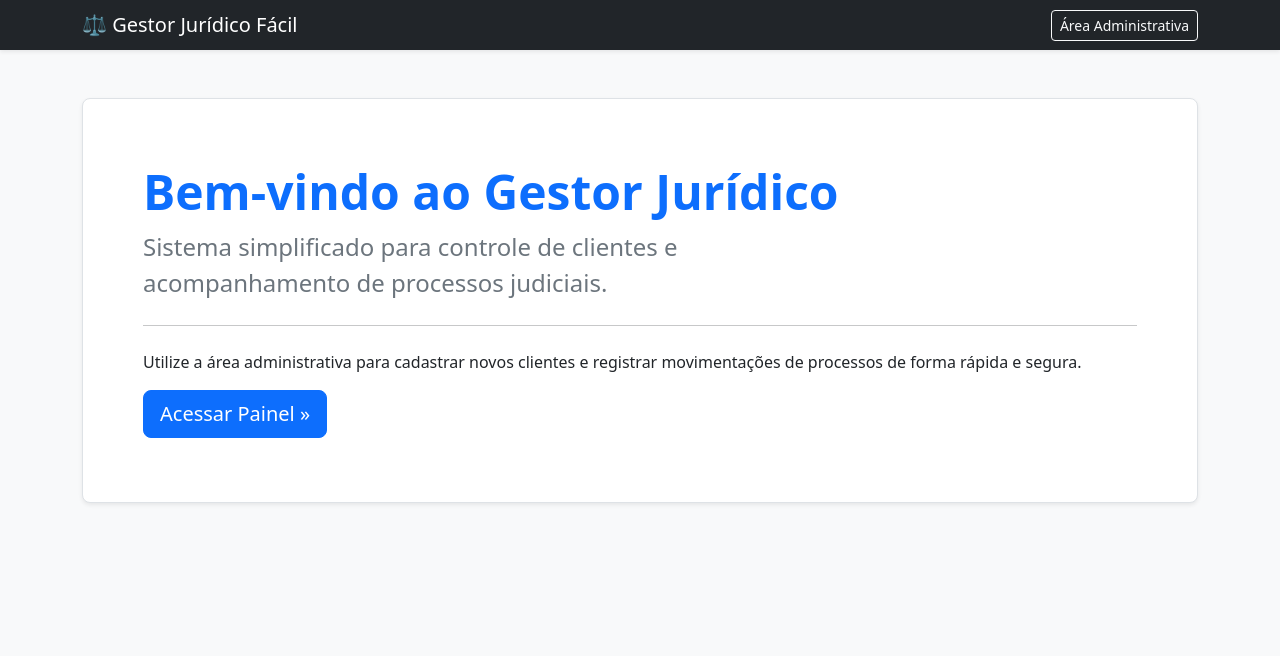
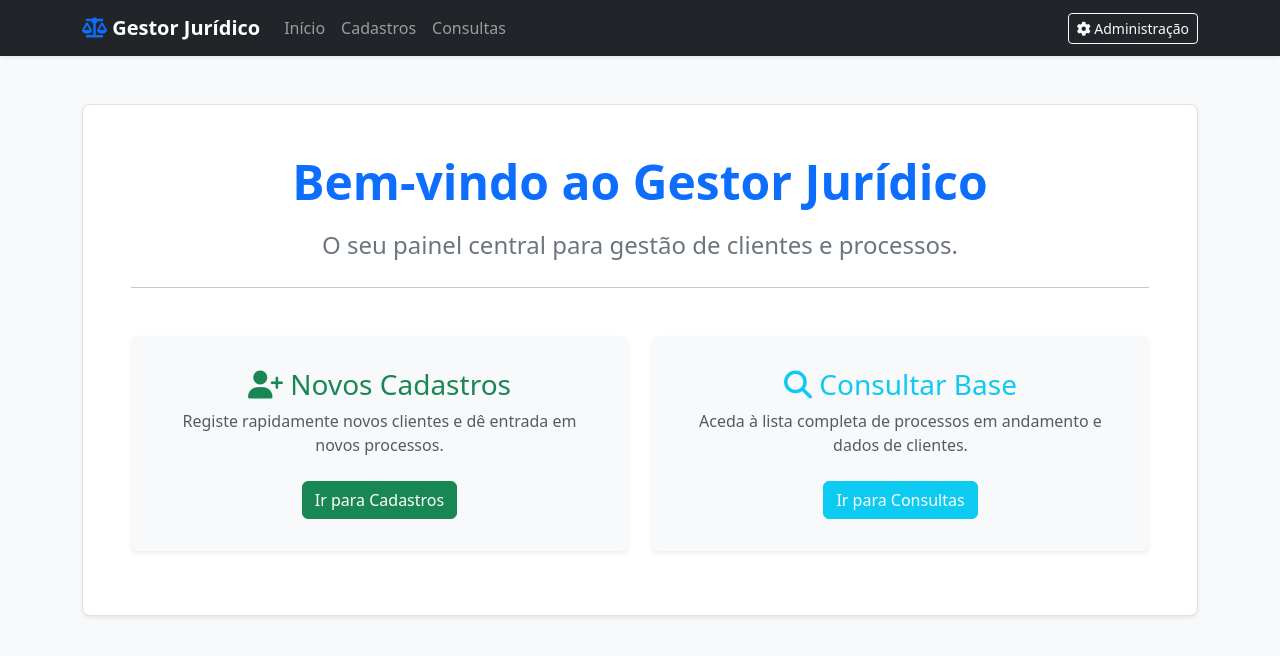
Before and after one commit to cdunivesp/gestor-juridico, a Django app: page / in a window 1280 px wide. Shown: the top 656 px of the page. Run offline with Django 5.2, Linux system fonts and the light colour scheme.

Commit message:
Adiciona layout completo com base, cadastro e consulta

```diff
--- /dev/null
+++ b/core/templates/core/base.html
@@ -0,0 +1,34 @@
+<!DOCTYPE html>
+<html lang="pt-pt">
+<head>
+    <meta charset="UTF-8">
+    <meta name="viewport" content="width=device-width, initial-scale=1.0">
+    <title>Gestor Jurídico Fácil</title>
+    <!-- Bootstrap para o design e FontAwesome para ícones -->
+    <link href="https://cdn.jsdelivr.net/npm/bootstrap@5.3.0/dist/css/bootstrap.min.css" rel="stylesheet">
+    <link rel="stylesheet" href="https://cdnjs.cloudflare.com/ajax/libs/font-awesome/6.4.0/css/all.min.css">
+</head>
+<body class="bg-light">
+    <!-- Menu de Navegação Global -->
+    <nav class="navbar navbar-expand-lg navbar-dark bg-dark shadow-sm">
+        <div class="container">
+            <a class="navbar-brand fw-bold" href="/"><i class="fa-solid fa-scale-balanced text-primary"></i> Gestor Jurídico</a>
+            <div class="collapse navbar-collapse">
+                <ul class="navbar-nav me-auto mb-2 mb-lg-0">
+                    <li class="nav-item"><a class="nav-link" href="/">Início</a></li>
+                    <li class="nav-item"><a class="nav-link" href="/cadastro/">Cadastros</a></li>
+                    <li class="nav-item"><a class="nav-link" href="/consulta/">Consultas</a></li>
+                </ul>
+                <a href="/admin/" class="btn btn-outline-light btn-sm"><i class="fa-solid fa-gear"></i> Administração</a>
+            </div>
+        </div>
+    </nav>
+
+    <!-- Área onde o conteúdo de cada página vai aparecer -->
+    <main class="container mt-5">
+        {% block content %}
+        {% endblock %}
+    </main>
+
+</body>
+</html>
--- a/core/templates/core/index.html
+++ b/core/templates/core/index.html
@@ -1,29 +1,30 @@
-<!DOCTYPE html>
-<html lang="pt-br">
-<head>
-    <meta charset="UTF-8">
-    <meta name="viewport" content="width=device-width, initial-scale=1.0">
-    <title>Gestor Jurídico Fácil</title>
-    <link href="https://cdn.jsdelivr.net/npm/bootstrap@5.3.0/dist/css/bootstrap.min.css" rel="stylesheet">
-</head>
-<body class="bg-light">
-    <nav class="navbar navbar-dark bg-dark shadow-sm">
-        <div class="container">
-            <span class="navbar-brand mb-0 h1">⚖️ Gestor Jurídico Fácil</span>
-            <a href="/admin/" class="btn btn-outline-light btn-sm">Área Administrativa</a>
+{% extends 'core/base.html' %}
+
+{% block content %}
+<div class="p-5 mb-4 bg-white rounded-3 shadow-sm border text-center">
+    <h1 class="display-5 fw-bold text-primary">Bem-vindo ao Gestor Jurídico</h1>
+    <p class="fs-4 text-secondary mt-3">O seu painel central para gestão de clientes e processos.</p>
+    <hr class="my-4">
+
+    <div class="row mt-5">
+        <div class="col-md-6 mb-3">
+            <div class="card h-100 shadow-sm border-0 bg-light p-3">
+                <div class="card-body">
+                    <h3 class="card-title text-success"><i class="fa-solid fa-user-plus"></i> Novos Cadastros</h3>
+                    <p class="card-text text-muted">Registe rapidamente novos clientes e dê entrada em novos processos.</p>
+                    <a href="/cadastro/" class="btn btn-success mt-2">Ir para Cadastros</a>
+                </div>
+            </div>
         </div>
-    </nav>
-
-    <div class="container mt-5">
-        <div class="p-5 mb-4 bg-white rounded-3 shadow-sm border">
-            <div class="container-fluid py-3">
-                <h1 class="display-5 fw-bold text-primary">Bem-vindo ao Gestor Jurídico</h1>
-                <p class="col-md-8 fs-4 text-secondary">Sistema simplificado para controle de clientes e acompanhamento de processos judiciais.</p>
-                <hr class="my-4">
-                <p>Utilize a área administrativa para cadastrar novos clientes e registrar movimentações de processos de forma rápida e segura.</p>
-                <a class="btn btn-primary btn-lg" href="/admin/" role="button">Acessar Painel &raquo;</a>
+        <div class="col-md-6 mb-3">
+            <div class="card h-100 shadow-sm border-0 bg-light p-3">
+                <div class="card-body">
+                    <h3 class="card-title text-info"><i class="fa-solid fa-magnifying-glass"></i> Consultar Base</h3>
+                    <p class="card-text text-muted">Aceda à lista completa de processos em andamento e dados de clientes.</p>
+                    <a href="/consulta/" class="btn btn-info text-white mt-2">Ir para Consultas</a>
+                </div>
             </div>
         </div>
     </div>
-</body>
-</html>
+</div>
+{% endblock %}
--- a/core/urls.py
+++ b/core/urls.py
@@ -3,4 +3,6 @@ from . import views
 
 urlpatterns = [
     path('', views.home, name='home'),
+    path('cadastro/', views.cadastro, name='cadastro'),
+    path('consulta/', views.consulta, name='consulta'),
 ]
--- a/core/views.py
+++ b/core/views.py
@@ -1,4 +1,12 @@
 from django.shortcuts import render
+from .models import Cliente, Processo
 
 def home(request):
     return render(request, 'core/index.html')
+
+def cadastro(request):
+    return render(request, 'core/cadastro.html')
+
+def consulta(request):
+    processos = Processo.objects.all()
+    return render(request, 'core/consulta.html', {'processos': processos})
```
Also changed, not shown: core/templates/core/cadastro.html (added, +31 -0 lines), core/templates/core/consulta.html (added, +41 -0 lines).
